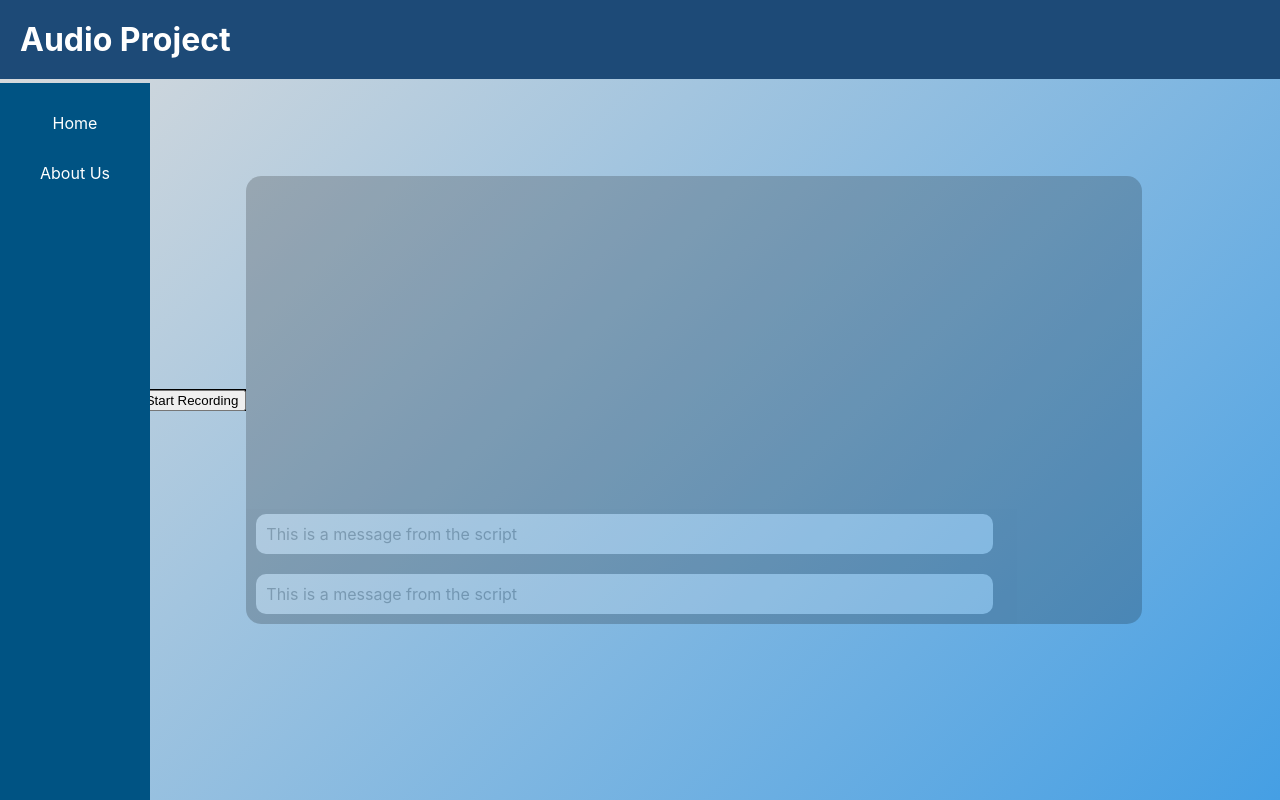
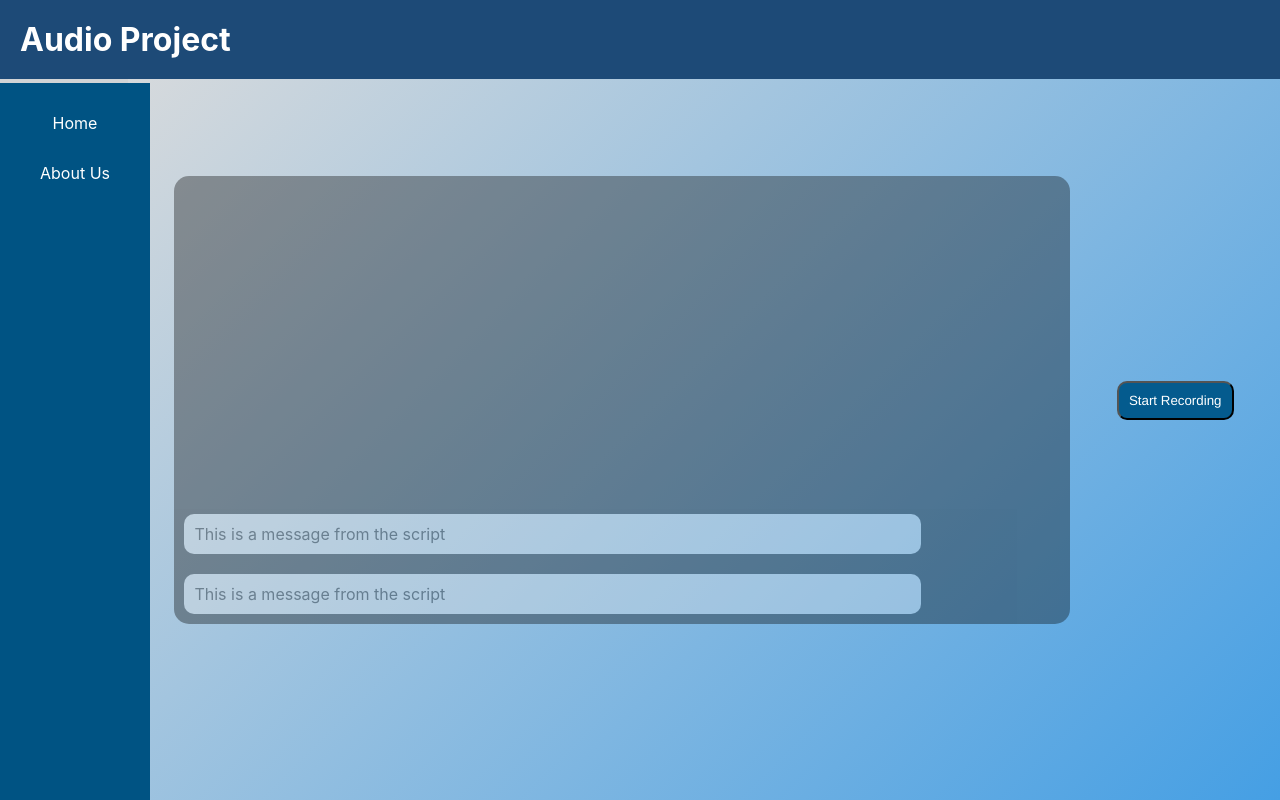
Before and after one commit to Nando785/CaseOh-Fanboys, a React (Create React App) app in the folder visibly/: page / in a window 1280 px wide. Built offline with nearby package versions, Linux system fonts and the light colour scheme.

Commit message:
experimented with front end back end connection

```diff
--- a/visibly/src/App.css
+++ b/visibly/src/App.css
@@ -48,8 +48,9 @@ html{
 
 .content{
   display: flex;
-  justify-content: center;
-  flex-wrap:wrap;
+  justify-content: space-evenly;
+  margin-left: 10%;
+  flex-direction: row;
   align-items: center;
   height: 100vh;
   background: linear-gradient(-45deg,#459fe4,rgb(220, 220, 220));
@@ -67,8 +68,9 @@ html{
   border-color: black;
 }
 
-.log {
-  opacity:0.2;
+#log {
+  opacity:0.35;
+
   border-radius: 15px;
   width:70vw;
   height:35vw;
@@ -79,6 +81,7 @@ html{
 
 .chat-bubble {
   max-width: 80%;
+  opacity: 1;
   background-color: #e1e1e1;
   padding: 10px;
   margin: 10px;
@@ -86,8 +89,13 @@ html{
   word-wrap: break-word;
 }
 
-.start-button {
-  background: black;
+.button {
+  background: #045b8e;
+  font-family: 'Franklin Gothic Medium';
+  padding: 10px;
+  background-color: 005383;
+  border-radius: 10px;
+  color: white;
 }
 /* @media (prefers-reduced-motion: no-preference) {
   .App-logo {
--- a/visibly/src/App.js
+++ b/visibly/src/App.js
@@ -49,17 +49,17 @@ function Home() {
 
   return(
     <div  className="content">
-        <div class="start-button">
-          <form action="python.php" method="post">
-            <button type="submit" class="button"> Start Recording</button>
-          </form>
-        </div>
-
-        <div className="log">
+        <div id="log">
             {/* Mapping through chat messages and displaying chat bubbles*/}
             {chatMessages.map((message, index) => (
               <ChatBubble key={index} message={message}/>
             ))}
+        </div>
+
+                <div class="start-button">
+          <form action="python.php" method="post">
+            <button type="submit" class="button"> Start Recording</button>
+          </form>
         </div>
     </div>
   );
```
Also changed, not shown: 1 other file (tests, documents, lock files or other folders).
